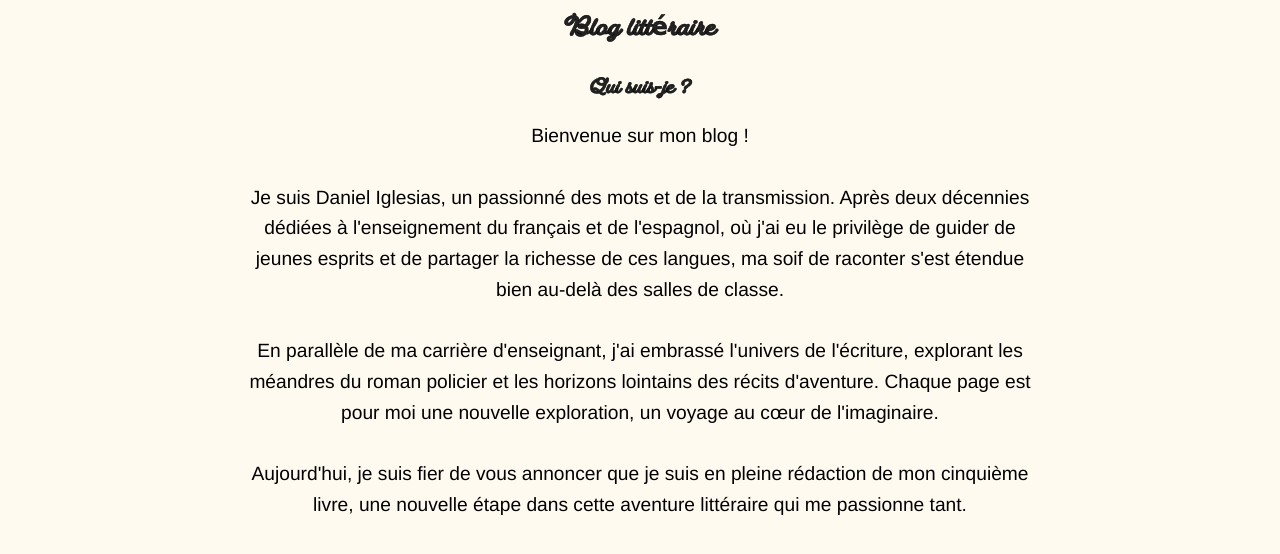
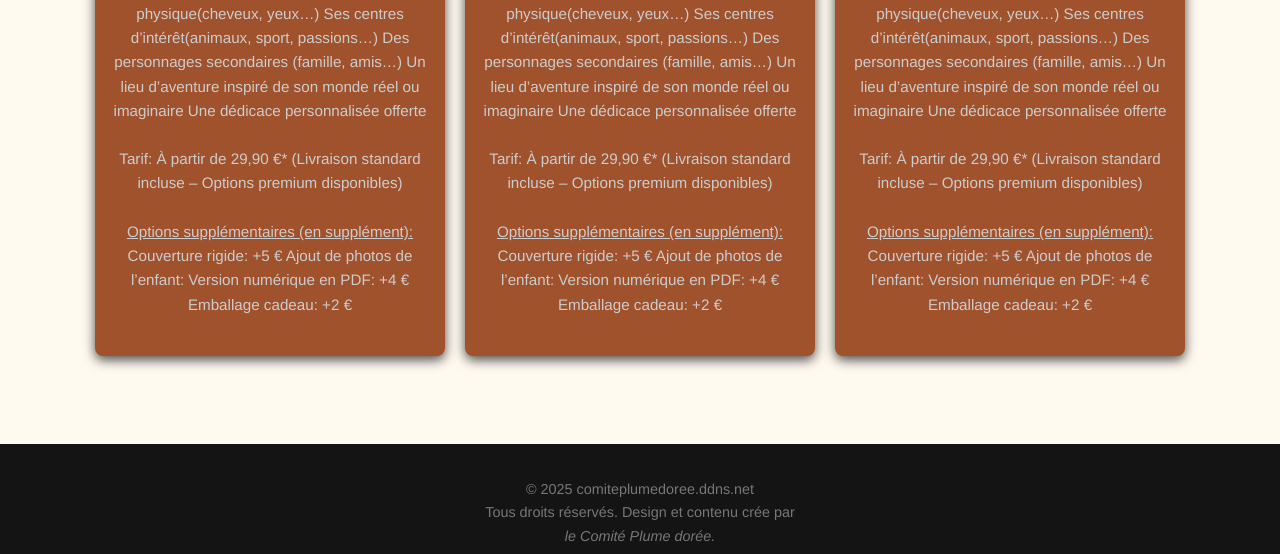
Before and after one commit to Nemeth-dev/comiteplumedoree.guithub.io, a plain HTML site: page plaisir_d_offrir.html in a window 1280 px wide. Shown: the part 684-1238 px from the top of the page. Drawn offline with Linux system fonts and the light colour scheme; a web font is replaced by a local one.

Commit message:
maj contenu

```diff
--- a/qui_suis_je.html
+++ b/plaisir_d_offrir.html
@@ -59,7 +59,7 @@
       <li>
         <a href="#">Services</a>
         <ul class="submenu">
-          <li><a href="qui_suis_je.html">Qui suis-je?</a></li>
+		  <li><a href="plaisir_d_offrir.html">Plaisir d'offrir</a></li>
         </ul>
       </li>
       <li><a href="contact.html">Contact</a></li>
@@ -75,24 +75,79 @@
             <header>
                          <img src="images./header.png" alt="Logo" style="height:400px;">
                 </header>
-    </div>
-
-    <!-- Contenu principal -->
-    <main class="content">
-        <!-- Introduction -->
-        <section class="intro">
-            <h1>Daniglesias</h1>
-            <h3>Blog littéraire</h3>
-            <h4>Qui suis-je ?</h4>
-            <p>
-                Bienvenue sur mon blog !<br><br>
-                Je suis Daniel Iglesias, un passionné des mots et de la transmission. Après deux décennies dédiées à l'enseignement du français et de l'espagnol, où j'ai eu le privilège de guider de jeunes esprits et de partager la richesse de ces langues, ma soif de raconter s'est étendue bien au-delà des salles de classe.<br><br>
-                En parallèle de ma carrière d'enseignant, j'ai embrassé l'univers de l'écriture, explorant les méandres du roman policier et les horizons lointains des récits d'aventure. Chaque page est pour moi une nouvelle exploration, un voyage au cœur de l'imaginaire.<br><br>
-                Aujourd'hui, je suis fier de vous annoncer que je suis en pleine rédaction de mon cinquième livre, une nouvelle étape dans cette aventure littéraire qui me passionne tant.<br><br>
-                À travers ce blog, j'espère partager avec vous mes réflexions, mes inspirations, et les coulisses de mon travail d'écrivain. N'hésitez pas à me suivre dans cette belle aventure !
-            </p>
+    <!-- Section livres -->
+        <section id="livres" class="livres">
+            <!-- Livre 1 -->
+            <div class="card" id="livre1">
+                <div class="description">
+                    <h4>Ce que comprend votre commande:</h4>
+                    <p>Un livre relié et illustré* (20 à 30 pages)<br>
+                       L’histoire entièrement personnalisée avec :<br>
+                       Le prénom de l’enfant
+					   Son apparence physique(cheveux, yeux…)
+					   Ses centres d’intérêt(animaux, sport, passions…)
+					   Des personnages secondaires (famille, amis…)
+                       Un lieu d’aventure inspiré de son monde réel ou imaginaire
+                       Une dédicace personnalisée offerte</p>
+                    <p>Tarif:
+                       À partir de 29,90 €*
+					   (Livraison standard incluse – Options premium disponibles)</p>
+                    <p><u>Options supplémentaires (en supplément):</u>
+                       Couverture rigide: +5 €
+                       Ajout de photos de l’enfant:
+					   Version numérique en PDF: +4 €
+					   Emballage cadeau: +2 €
+                    </p>
+                </div>
+            </div>
+            <!-- Livre 2 -->
+            <div class="card" id="livre2">
+                <div class="description">
+                    <h4>Ce que comprend votre commande:</h4>
+                    <p>Un livre relié et illustré* (20 à 30 pages)<br>
+                       L’histoire entièrement personnalisée avec* :<br>
+                       Le prénom de l’enfant
+					   Son apparence physique(cheveux, yeux…)
+					   Ses centres d’intérêt(animaux, sport, passions…)
+					   Des personnages secondaires (famille, amis…)
+                       Un lieu d’aventure inspiré de son monde réel ou imaginaire
+                       Une dédicace personnalisée offerte</p>
+                    <p>Tarif:
+                       À partir de 29,90 €*
+					   (Livraison standard incluse – Options premium disponibles)</p>
+                    <p><u>Options supplémentaires (en supplément):</u>
+                       Couverture rigide: +5 €
+                       Ajout de photos de l’enfant:
+					   Version numérique en PDF: +4 €
+					   Emballage cadeau: +2 €
+                    </p>
+                </div>
+            </div>
+            <!-- Livre 3 -->
+            <div class="card" id="livre3">
+                <div class="description">
+                    <h4>Ce que comprend votre commande:</h4>
+                    <p>Un livre relié et illustré (20 à 30 pages)<br>
+                       L’histoire entièrement personnalisée avec* :<br>
+                       Le prénom de l’enfant
+					   Son apparence physique(cheveux, yeux…)
+					   Ses centres d’intérêt(animaux, sport, passions…)
+					   Des personnages secondaires (famille, amis…)
+                       Un lieu d’aventure inspiré de son monde réel ou imaginaire
+                       Une dédicace personnalisée offerte</p>
+                    <p>Tarif:
+                       À partir de 29,90 €*
+					   (Livraison standard incluse – Options premium disponibles)</p>
+                    <p><u>Options supplémentaires (en supplément):</u>
+                       Couverture rigide: +5 €
+                       Ajout de photos de l’enfant:
+					   Version numérique en PDF: +4 €
+					   Emballage cadeau: +2 €
+                    </p>
+                </div>
+            </div>
         </section>
-    </main>
+     </div>
     <!-- Pied de page -->
     <footer id="footer">
         <p>&copy; 2025 comiteplumedoree.ddns.net<br> Tous droits réservés. Design et contenu crée par<br><i> le Comité Plume dorée.</i></p>
```
Also changed, not shown: contact.html (+3 -6 lines), index.html (+1 -75 lines).
